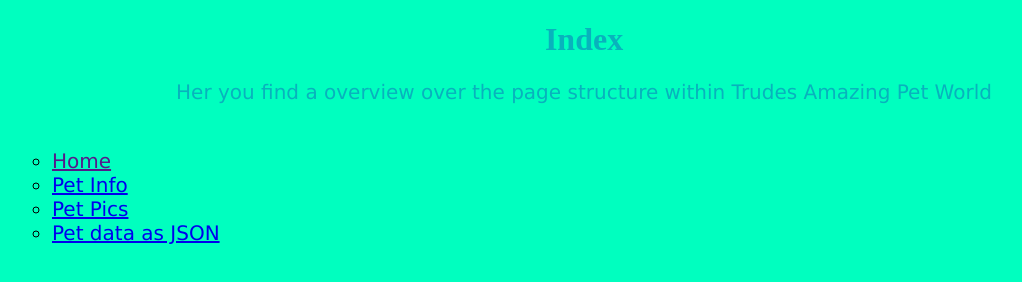
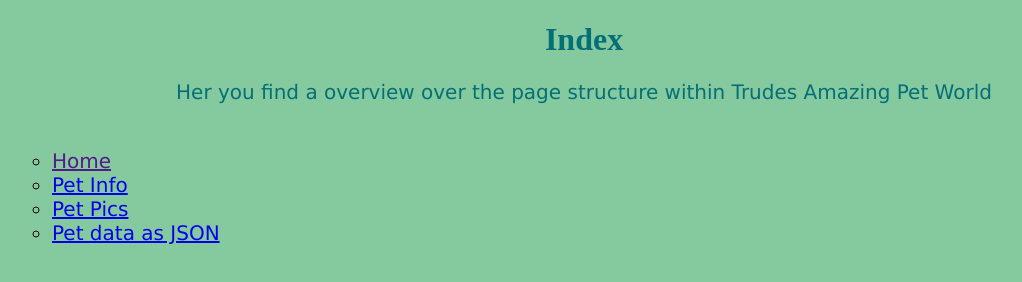
Before and after one commit to Trudelutten/myapp, a website: page app.html in a window 1280 px wide. Shown: the whole page, without its empty margins (56-1078 px from the left). Drawn offline with Linux system fonts and the light colour scheme.

Commit message:
changed font color

```diff
--- a/styles/style.css
+++ b/styles/style.css
@@ -1,9 +1,9 @@
 
-body { background-color :#00ffbf; }
+body { background-color : rgb(133, 201, 159); }
 
-h1 { color: rgb(8, 178, 189); text-align: center; }
+h1 { color: rgb(4, 111, 119);; text-align: center; }
 
-p { color:  rgb(8, 178, 189); font-family: verdana; font-size: 20px; align-content: "center";}
+p { color:  rgb(4, 111, 119); font-family: verdana; font-size: 20px; align-content: "center";}
 
 ul { list-style-type: circle; padding: 25px 50% 75px 100px; margin: 0; font-family: verdana; font-size: 20px; }
 
```
